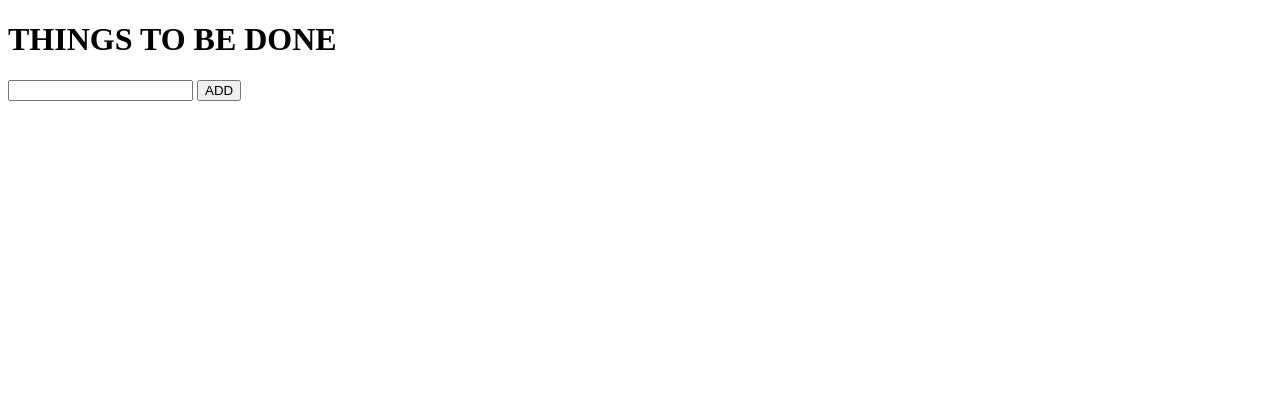
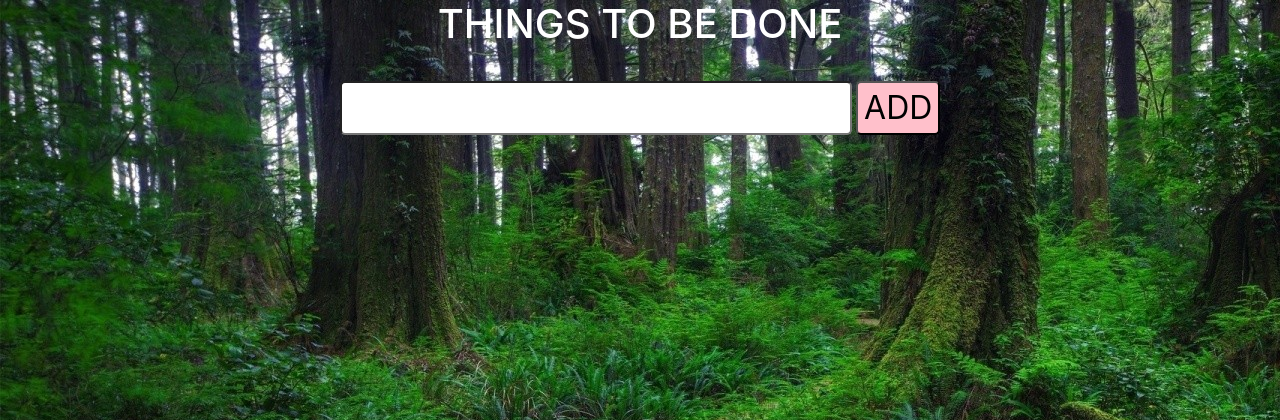
Before and after one commit to Nkoyisaac/to-do-app, a PHP site: page / in a window 1280 px wide. Shown: the top 420 px of the page. Run offline with PHP 8.4, Linux system fonts and the light colour scheme.

Commit message:
add of a background image

```diff
--- /dev/null
+++ b/css/style.css
@@ -0,0 +1,21 @@
+
+h1{
+    text-align: center;
+    color: white;
+}
+form{
+    text-align: center;
+}
+input[type='text']{
+    font-size: 2em;
+    border-radius: 5px;
+    width: 40%;
+}
+input[type='submit']{
+    font-size: 2em;
+    border-radius: 5px;
+    background-color: pink;
+}
+body{
+    background-image: url(../image/wallpaper.jpg);
+}
--- a/index.php
+++ b/index.php
@@ -4,14 +4,26 @@
     <meta charset="UTF-8">
     <meta name="viewport" content="width=device-width, initial-scale=1.0">
     <meta http-equiv="X-UA-Compatible" content="ie=edge">
+    <!-- bootsrapp link -->
+    <link rel="stylesheet" href="https://stackpath.bootstrapcdn.com/bootstrap/4.3.1/css/bootstrap.min.css"
+    integrity="sha384-ggOyR0iXCbMQv3Xipma34MD+dH/1fQ784/j6cY/iJTQUOhcWr7x9JvoRxT2MZw1T" crossorigin="anonymous">
+    <link rel="stylesheet" href="css/style.css">
     <title>TO DO LIST</title>
 </head>
 <body>
-<h1>THINGS TO BE DONE</h1>
+
+
+</form class="todo" >
+
+<h1>THINGS TO BE DONE</h1><hr>
 <form action="<?php echo htmlspecialchars($_SERVER['PHP_SELF']); ?>"method="post">
 <input type="text" name="item">
 <input type="submit" value="ADD">
+
 </form>
+
+
+
 
 </body>
 </html>
```
Also changed, not shown: image/wallpaper.jpg (added).
